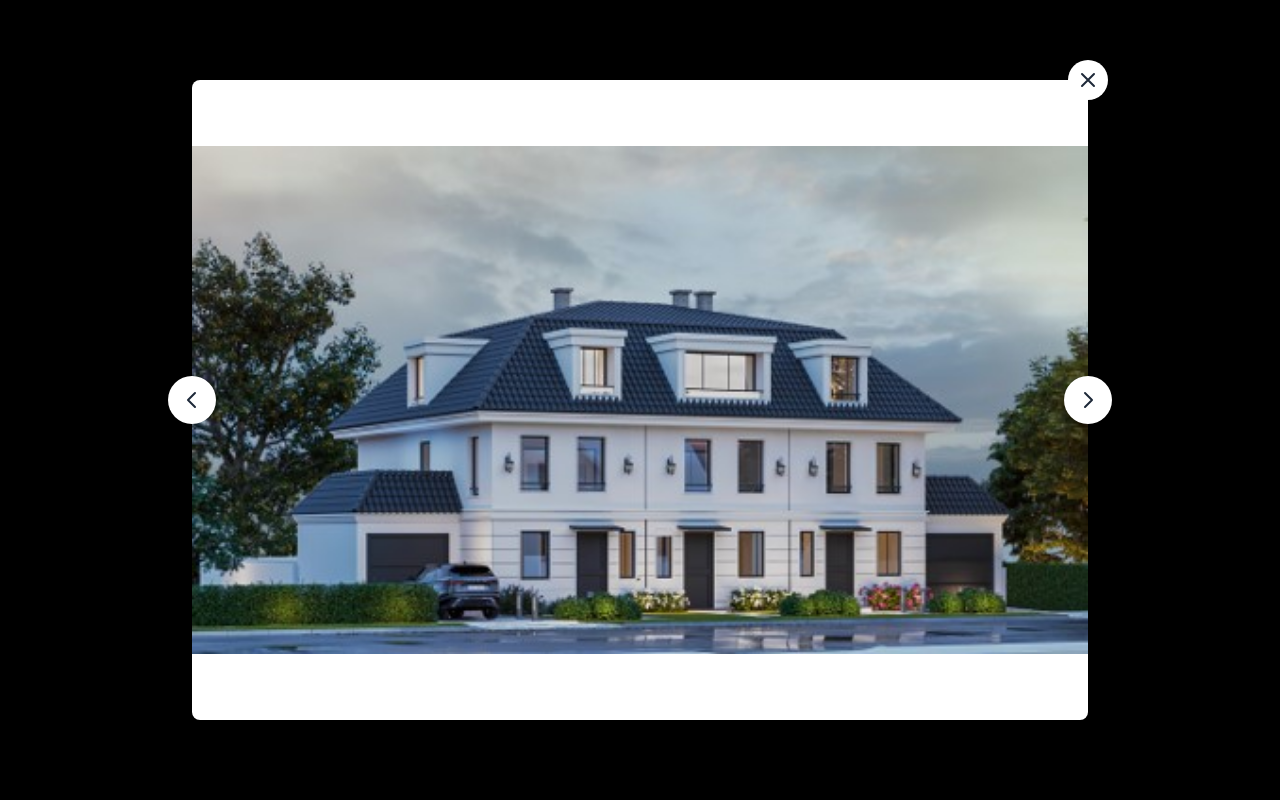
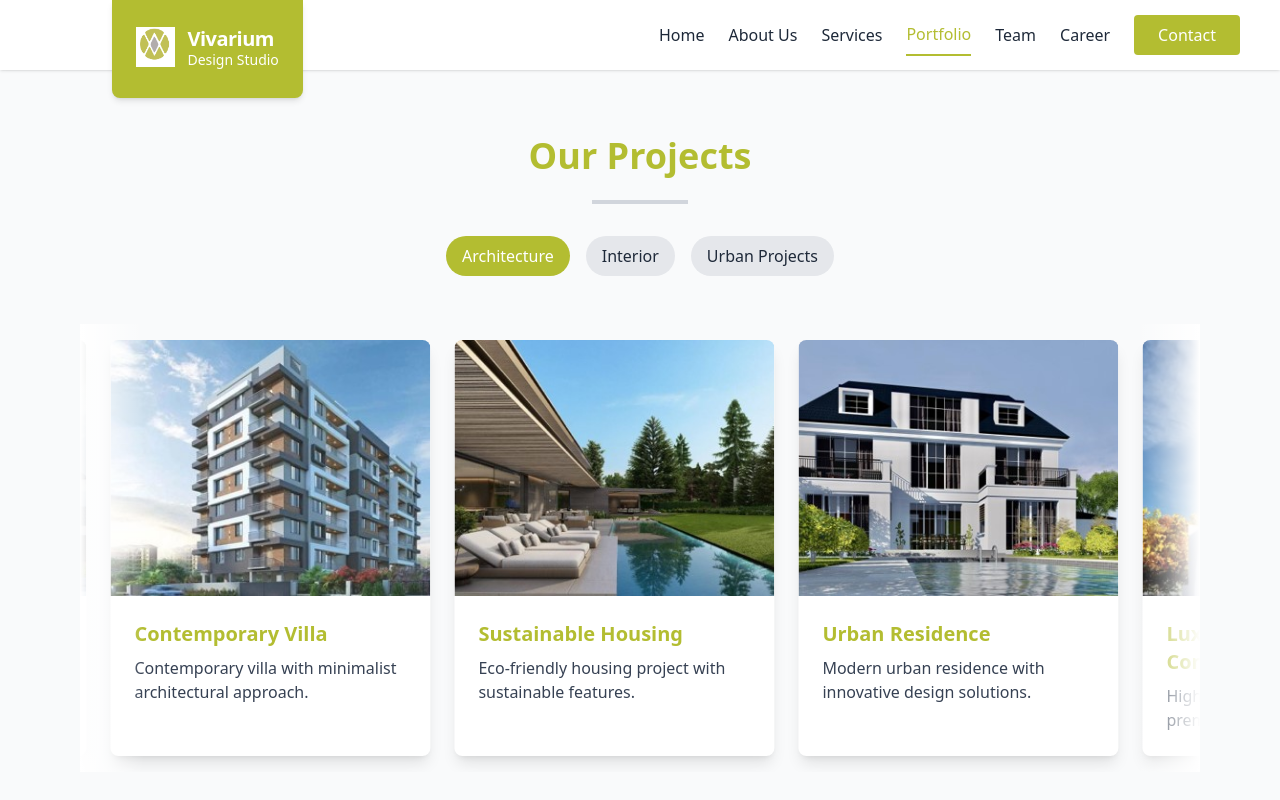
Before and after one commit to 49Harsh/Vivarium-subh, a React (Vite) app in the folder frontend/: page /projects in a window 1280 px wide. Shown: the top 800 px of the page. Built offline with nearby package versions, Linux system fonts and the light colour scheme.

Commit message:
add stop on over and rotate

```diff
--- a/frontend/src/pages/Projects.jsx
+++ b/frontend/src/pages/Projects.jsx
@@ -5,6 +5,10 @@ const Projects = () => {
   const [activeCategory, setActiveCategory] = useState('architecture');
   const [selectedImage, setSelectedImage] = useState(null);
   const [currentImageIndex, setCurrentImageIndex] = useState(0);
+  const [isArchHovered, setIsArchHovered] = useState(false);
+  const [isResHovered, setIsResHovered] = useState(false);
+  const [isComHovered, setIsComHovered] = useState(false);
+  const [isUrbanHovered, setIsUrbanHovered] = useState(false);
 
   const categories = [
     { id: 'architecture', name: 'Architecture' },
@@ -227,10 +231,16 @@ const Projects = () => {
 
   // Update selected image when currentImageIndex changes
   useEffect(() => {
-    if (allImages.length > 0 && currentImageIndex >= 0) {
+    if (allImages.length > 0 && currentImageIndex >= 0 && selectedImage) {
       setSelectedImage(allImages[currentImageIndex]);
     }
   }, [currentImageIndex, allImages]);
+
+  // Reset modal state when category changes
+  useEffect(() => {
+    setSelectedImage(null);
+    setCurrentImageIndex(0);
+  }, [activeCategory]);
 
   return (
     <section className="max-w-6xl mx-auto mt-24 py-10 px-4">
@@ -244,8 +254,7 @@ const Projects = () => {
             <button
               key={category.id}
               onClick={() => setActiveCategory(category.id)}
-              className={`px-4 py-2 rounded-full transition-colors ${
-                activeCategory === category.id
+              className={`px-4 py-2 rounded-full transition-colors ${activeCategory === category.id
                 ? 'bg-[#B3BD31] text-white'
                 : 'bg-gray-200 text-gray-800 hover:bg-gray-300'
                 }`}
@@ -256,20 +265,42 @@ const Projects = () => {
         </div>
       </div>
 
-      {/* Architecture Projects */}
+      {/* Architecture Projects with Rotating Row */}
       {activeCategory === 'architecture' && (
-        <div className="grid md:grid-cols-2 lg:grid-cols-3 gap-8">
-          {projects.architecture.map(project => (
+        <div className="relative w-full overflow-hidden">
+          {/* Left Vignette */}
+          <div className="absolute left-0 top-0 h-full w-16 bg-gradient-to-r from-white to-transparent z-10"></div>
+
+          {/* Right Vignette */}
+          <div className="absolute right-0 top-0 h-full w-16 bg-gradient-to-l from-white to-transparent z-10"></div>
+
+          <motion.div
+            className="flex space-x-6 py-4"
+            animate={!isArchHovered ? {
+              x: [0, -1400]
+            } : {}}
+            transition={{
+              x: {
+                duration: 25,
+                repeat: Infinity,
+                repeatType: "loop",
+                ease: "linear"
+              }
+            }}
+            onMouseEnter={() => setIsArchHovered(true)}
+            onMouseLeave={() => setIsArchHovered(false)}
+          >
+            {[...projects.architecture, ...projects.architecture].map((project, index) => (
               <div
-              key={project.id}
-              className="group bg-white rounded-lg overflow-hidden shadow-lg hover:shadow-xl transition-all duration-300 cursor-pointer"
+                key={`arch-${project.id}-${index}`}
+                className="flex-shrink-0 w-80 bg-white rounded-lg overflow-hidden shadow-lg hover:shadow-xl transition-all duration-300 cursor-pointer"
                 onClick={() => openImageModal(project)}
               >
                 <div className="h-64 overflow-hidden">
                   <img
                     src={project.image}
                     alt={project.title}
-                  className="w-full h-full object-cover transition-transform duration-500 group-hover:scale-110"
+                    className="w-full h-full object-cover transition-transform duration-500 hover:scale-110"
                   />
                 </div>
                 <div className="p-6">
@@ -278,6 +309,7 @@ const Projects = () => {
                 </div>
               </div>
             ))}
+          </motion.div>
         </div>
       )}
 
@@ -296,9 +328,9 @@ const Projects = () => {
 
               <motion.div
                 className="flex space-x-6 py-4"
-                animate={{
+                animate={!isResHovered ? {
                   x: [0, -1200]
-                }}
+                } : {}}
                 transition={{
                   x: {
                     duration: 20,
@@ -307,6 +339,8 @@ const Projects = () => {
                     ease: "linear"
                   }
                 }}
+                onMouseEnter={() => setIsResHovered(true)}
+                onMouseLeave={() => setIsResHovered(false)}
               >
                 {[...projects.interior.residential, ...projects.interior.residential].map((project, index) => (
                   <div
@@ -343,9 +377,9 @@ const Projects = () => {
 
               <motion.div
                 className="flex space-x-6 py-4"
-                animate={{
+                animate={!isComHovered ? {
                   x: [-1200, 0]
-                }}
+                } : {}}
                 transition={{
                   x: {
                     duration: 20,
@@ -354,6 +388,8 @@ const Projects = () => {
                     ease: "linear"
                   }
                 }}
+                onMouseEnter={() => setIsComHovered(true)}
+                onMouseLeave={() => setIsComHovered(false)}
               >
                 {[...projects.interior.commercial, ...projects.interior.commercial].map((project, index) => (
                   <div
@@ -380,20 +416,42 @@ const Projects = () => {
         </div>
       )}
 
-      {/* Urban Projects */}
+      {/* Urban Projects with Rotating Row */}
       {activeCategory === 'urban' && (
-        <div className="grid md:grid-cols-2 lg:grid-cols-3 gap-8">
-          {projects.urban.map(project => (
+        <div className="relative w-full overflow-hidden">
+          {/* Left Vignette */}
+          <div className="absolute left-0 top-0 h-full w-16 bg-gradient-to-r from-white to-transparent z-10"></div>
+
+          {/* Right Vignette */}
+          <div className="absolute right-0 top-0 h-full w-16 bg-gradient-to-l from-white to-transparent z-10"></div>
+
+          <motion.div
+            className="flex space-x-6 py-4"
+            animate={!isUrbanHovered ? {
+              x: [-900, 0]
+            } : {}}
+            transition={{
+              x: {
+                duration: 15,
+                repeat: Infinity,
+                repeatType: "loop",
+                ease: "linear"
+              }
+            }}
+            onMouseEnter={() => setIsUrbanHovered(true)}
+            onMouseLeave={() => setIsUrbanHovered(false)}
+          >
+            {[...projects.urban, ...projects.urban, ...projects.urban].map((project, index) => (
               <div
-              key={project.id}
-              className="group bg-white rounded-lg overflow-hidden shadow-lg hover:shadow-xl transition-all duration-300 cursor-pointer"
+                key={`urban-${project.id}-${index}`}
+                className="flex-shrink-0 w-80 bg-white rounded-lg overflow-hidden shadow-lg hover:shadow-xl transition-all duration-300 cursor-pointer"
                 onClick={() => openImageModal(project)}
               >
                 <div className="h-64 overflow-hidden">
                   <img
                     src={project.image}
                     alt={project.title}
-                  className="w-full h-full object-cover transition-transform duration-500 group-hover:scale-110"
+                    className="w-full h-full object-cover transition-transform duration-500 hover:scale-110"
                   />
                 </div>
                 <div className="p-6">
@@ -402,6 +460,7 @@ const Projects = () => {
                 </div>
               </div>
             ))}
+          </motion.div>
         </div>
       )}
 
```
Lines whose indentation alone changed are shown as unchanged.
